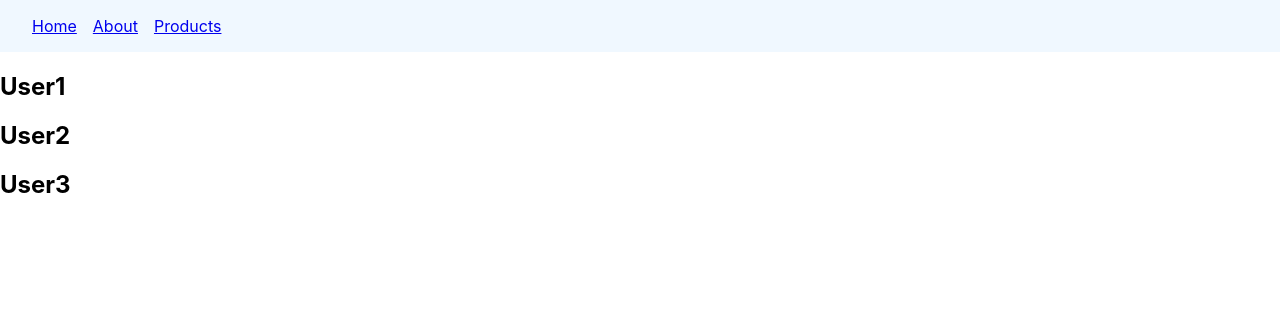
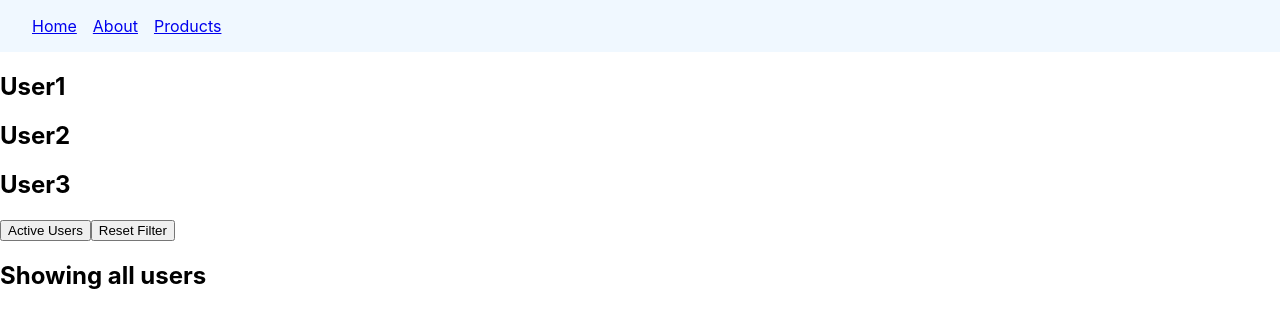
Before and after one commit to PhalugunaRao/hello-world, a React (Create React App) app: page /users in a window 1280 px wide. Shown: the top 328 px of the page. Built offline with nearby package versions, Linux system fonts and the light colour scheme.

Commit message:
Search Params

```diff
--- a/src/routcomponent/Users.js
+++ b/src/routcomponent/Users.js
@@ -1,13 +1,27 @@
 import React from 'react'
-import { Outlet } from 'react-router-dom'
+import { Outlet ,useSearchParams} from 'react-router-dom'
 
 export const Users = () => {
+  const [searchPaarams, setSearchParams] = useSearchParams()
+  const showActiveUsers = searchPaarams.get('filter') === 'active'
   return (
     <div>
       <h2>User1</h2>
       <h2>User2</h2>
       <h2>User3</h2>
       <Outlet/>
+      <div>
+        <button onClick={()=> setSearchParams({filter:'active'})}>Active Users</button>
+        <button onClick={()=>setSearchParams({})}>Reset Filter</button>
+      </div>
+      {
+        showActiveUsers?(
+          <h2>Showing active users</h2>
+        ):(
+          <h2>Showing all users</h2>
+        )
+      }
+
     </div>
   )
 }
```
